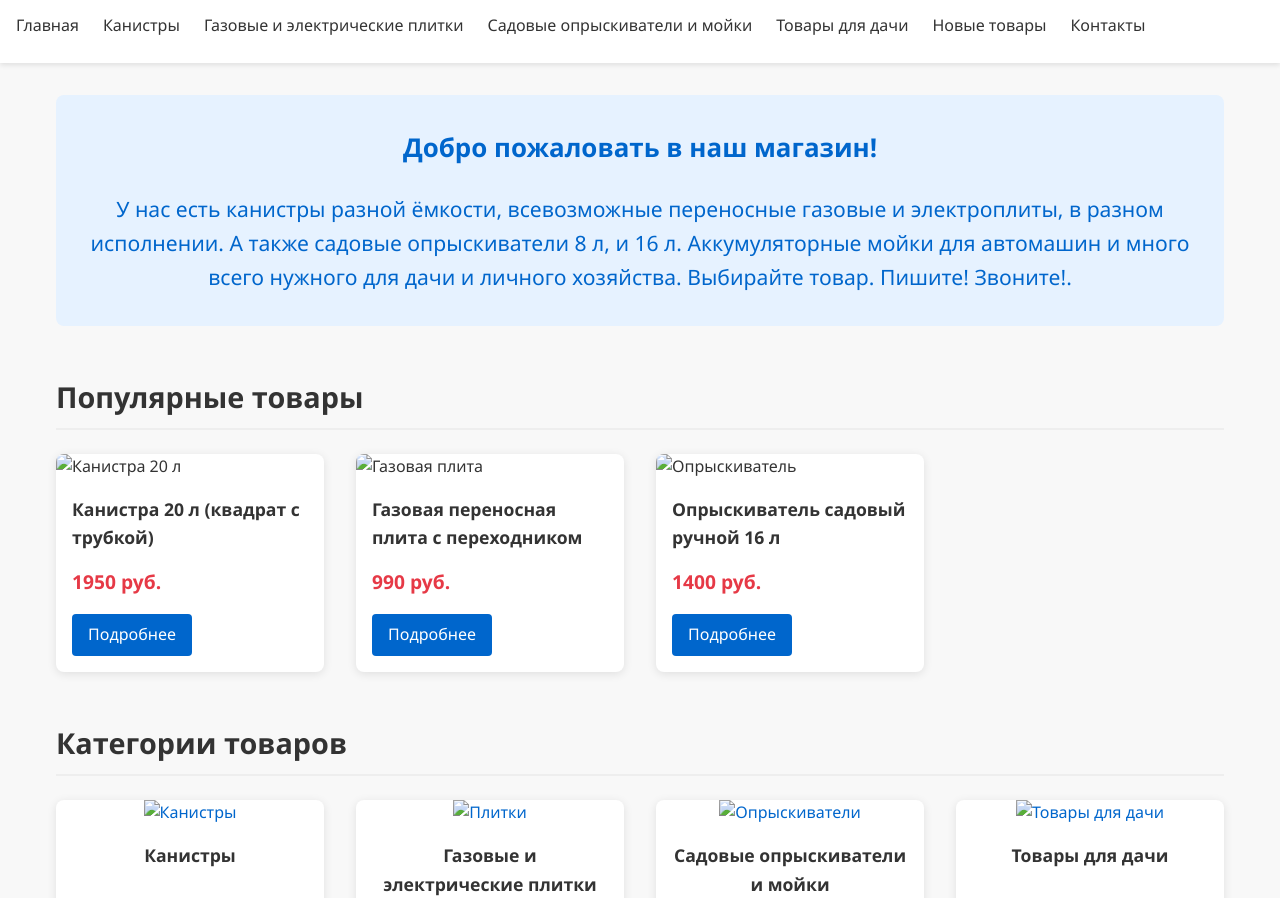
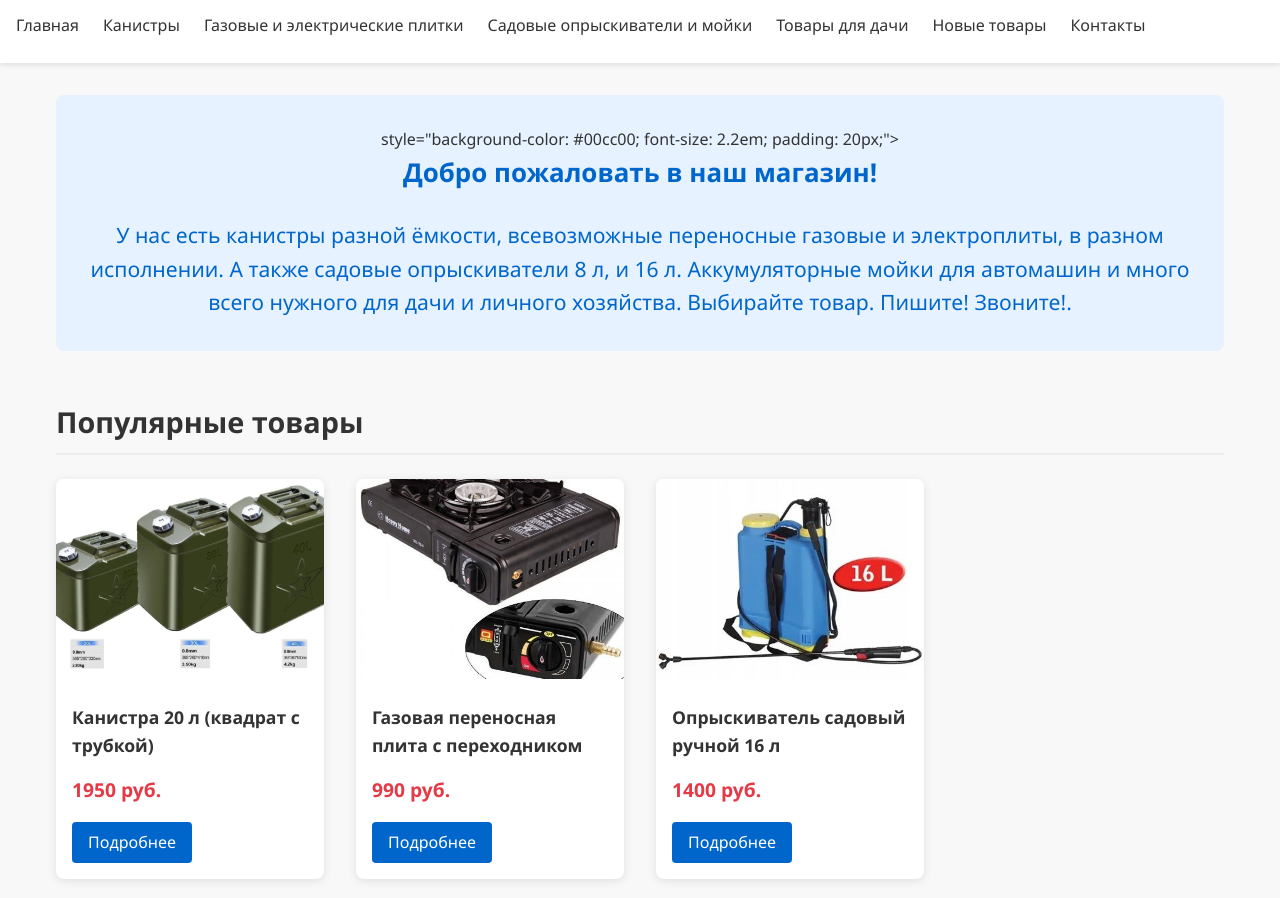
Before and after one commit to Goenec/dacha-avtoru, a plain HTML site: page index.html in a window 1280 px wide. Shown: the part 65-963 px from the top of the page. Drawn offline with Linux system fonts and the light colour scheme.

Commit message:
Update index.html

```diff
--- a/index.html
+++ b/index.html
@@ -25,7 +25,7 @@
     </header>
 
     <main>
-        <section class="welcome">
+        <section class="welcome"> style="background-color: #00cc00; font-size: 2.2em; padding: 20px;">
             <h2 class="welcome-title">Добро пожаловать в наш магазин!</h2>
             <p class="welcome-text">У нас есть канистры разной ёмкости, всевозможные переносные газовые и электроплиты, в разном исполнении. А также садовые опрыскиватели 8 л, и 16 л. Аккумуляторные мойки для автомашин и много всего нужного для дачи и личного хозяйства. Выбирайте товар. Пишите! Звоните!.</p>
         </section>
@@ -34,19 +34,19 @@
             <h2>Популярные товары</h2>
             <div class="products-grid">
                 <div class="product-card">
-                    <img src="images/canister_20l_square.jpg" alt="Канистра 20 л">
+                    <img src="images/1743333996835.jpg" alt="Фото 1743333996835">
                     <h3>Канистра 20 л (квадрат с трубкой)</h3>
                     <p class="price">1950 руб.</p>
                     <a href="canisters.html" class="btn">Подробнее</a>
                 </div>
                 <div class="product-card">
-                    <img src="images/gas_stove_with_adapter.jpg" alt="Газовая плита">
+                    <img src="images/IMG-20250407-WA0014.jpg" alt="Фото IMG-20250407-WA0014">
                     <h3>Газовая переносная плита с переходником</h3>
                     <p class="price">990 руб.</p>
                     <a href="stoves.html" class="btn">Подробнее</a>
                 </div>
                 <div class="product-card">
-                    <img src="images/sprayer.jpg" alt="Опрыскиватель">
+                    <img src="images/IMG-20240422-WA0002.jpg" alt="Фото IMG-20240422-WA0002">
                     <h3>Опрыскиватель садовый ручной 16 л</h3>
                     <p class="price">1400 руб.</p>
                     <a href="sprayers.html" class="btn">Подробнее</a>
@@ -58,23 +58,23 @@
             <h2>Категории товаров</h2>
             <div class="category-grid">
                 <a href="canisters.html" class="category-card">
-                    <img src="images/canister_30l.jpg" alt="Канистры">
+                    <img src="images/1743333996694.jpg" alt="Фото 1743333996694">
                     <h3>Канистры</h3>
                 </a>
                 <a href="stoves.html" class="category-card">
-                    <img src="images/electric_stove_2_burners.jpg" alt="Плитки">
+                    <img src="images/IMG-20250407-WA0009.jpg" alt="Фото IMG-20250407-WA0009">
                     <h3>Газовые и электрические плитки</h3>
                 </a>
                 <a href="sprayers.html" class="category-card">
-                    <img src="images/sprayer_battery_16l.jpg" alt="Опрыскиватели">
+                    <img src="images/1745754747596.jpg" alt="Фото 1745754747596">
                     <h3>Садовые опрыскиватели и мойки</h3>
                 </a>
                 <a href="garden.html" class="category-card">
-                    <img src="images/garden_cart.jpg" alt="Товары для дачи">
+                    <img src="images/IMG-20240422-WA0002.jpg" alt="Фото IMG-20240422-WA0002">
                     <h3>Товары для дачи</h3>
                 </a>
                 <a href="new.html" class="category-card">
-                    <img src="images/led_lantern.jpg" alt="Новые товары">
+                    <img src="images/IMG-20250427-WA0009.jpg" alt="Фото IMG-20250427-WA0009">
                     <h3>Новые товары</h3>
                 </a>
             </div>
```
